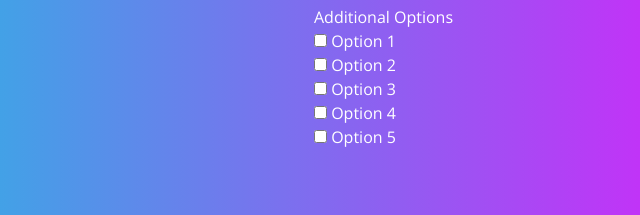
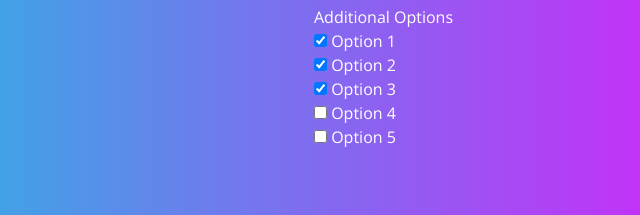
Before and after one commit to AlessEnex/Ordine_Gascoolers, a plain HTML site: page index.html in a window 1280 px wide. Shown: the part 595-810 px from the top of the page, 338-978 px from the left. Drawn offline with nearby package versions, Linux system fonts and the light colour scheme.

Commit message:
Update index.html

```diff
--- a/index.html
+++ b/index.html
@@ -182,15 +182,15 @@
                         <div class="custom-checkbox">
                             <p>Additional Options</p>
                             <div>
-                                <input type="checkbox" id="option1" name="additionalOptions" value="Silentblock (Anti-Vibrations Pads)">
+                                <input type="checkbox" id="option1" name="additionalOptions" value="Silentblock (Anti-Vibrations Pads)" checked>
                                 <label for="option1">Option 1</label>
                             </div>
                             <div>
-                                <input type="checkbox" id="option2" name="additionalOptions" value="Each fan with service switch">
+                                <input type="checkbox" id="option2" name="additionalOptions" value="Each fan with service switch" checked>
                                 <label for="option2">Option 2</label>
                             </div>
                             <div>
-                                <input type="checkbox" id="option3" name="additionalOptions" value="Wiring + Magnetothermics">
+                                <input type="checkbox" id="option3" name="additionalOptions" value="Wiring + Magnetothermics" checked>
                                 <label for="option3">Option 3</label>
                             </div>
                             <div>
```
